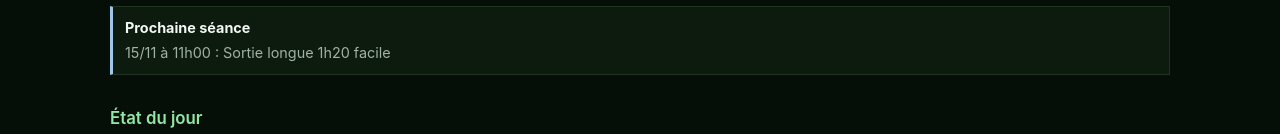
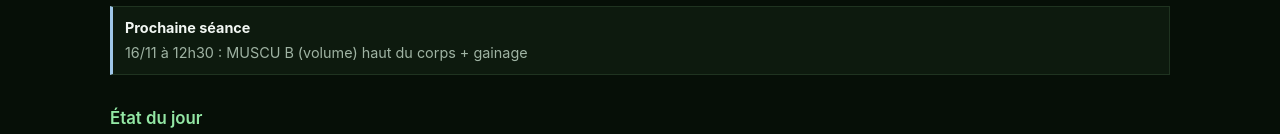
Before and after one commit to cottuleo-source/sport-leo, a plain HTML site: page index.html in a window 1280 px wide. Shown: the part 666-800 px from the top of the page. Drawn offline with Linux system fonts and the light colour scheme.

Commit message:
maj auto 15/11 11:30

```diff
--- a/index.html
+++ b/index.html
@@ -70,7 +70,7 @@ canvas { width:100%; height:auto; display:block; }
 </div>
 
 <div id="page-suivi" class="page active">
-  <h2>Analyse du coach</h2><div class="coach-list"><div class="coach warn"><b>Récupération à surveiller</b><span>HRV 38 et FC repos 50 ce matin (repères 45 et 47). Un matin ne suffit pas à changer la séance, deux de suite oui.</span></div><div class="coach warn"><b>Semaine dernière en dessous du plan</b><span>12,6 km pour 30 prévus. On ne rattrape pas : la semaine en cours reste telle quelle.</span></div><div class="coach warn"><b>Footing trop rapide le 13/11</b><span>FC moyenne 156 pour une consigne sous 150. Le facile doit rester facile, c'est lui qui construit l'endurance.</span></div><div class="coach warn"><b>Respect du programme</b><span>0 semaine(s) tenue(s) sur 1, 42 % du volume prévu depuis le 02/11.</span></div><div class="coach ok"><b>Charge de fond dans le plan</b><span>CTL 19, 20 attendu à ce stade de la semaine 2.</span></div><div class="coach info"><b>Semaine 2 du plan</b><span>6,5 km de course sur 15 prévus, 1 sortie(s) sur 2.</span></div><div class="coach info"><b>Prochaine séance</b><span>15/11 à 11h00 : Sortie longue 1h20 facile</span></div></div>
+  <h2>Analyse du coach</h2><div class="coach-list"><div class="coach warn"><b>Récupération à surveiller</b><span>HRV 38 et FC repos 50 ce matin (repères 45 et 47). Un matin ne suffit pas à changer la séance, deux de suite oui.</span></div><div class="coach warn"><b>Semaine dernière en dessous du plan</b><span>12,6 km pour 30 prévus. On ne rattrape pas : la semaine en cours reste telle quelle.</span></div><div class="coach warn"><b>Footing trop rapide le 13/11</b><span>FC moyenne 156 pour une consigne sous 150. Le facile doit rester facile, c'est lui qui construit l'endurance.</span></div><div class="coach warn"><b>Respect du programme</b><span>0 semaine(s) tenue(s) sur 1, 42 % du volume prévu depuis le 02/11.</span></div><div class="coach ok"><b>Charge de fond dans le plan</b><span>CTL 19, 20 attendu à ce stade de la semaine 2.</span></div><div class="coach info"><b>Semaine 2 du plan</b><span>6,5 km de course sur 15 prévus, 1 sortie(s) sur 2.</span></div><div class="coach info"><b>Prochaine séance</b><span>16/11 à 12h30 : MUSCU B (volume) haut du corps + gainage</span></div></div>
 
   <h2>État du jour</h2>
 
```
